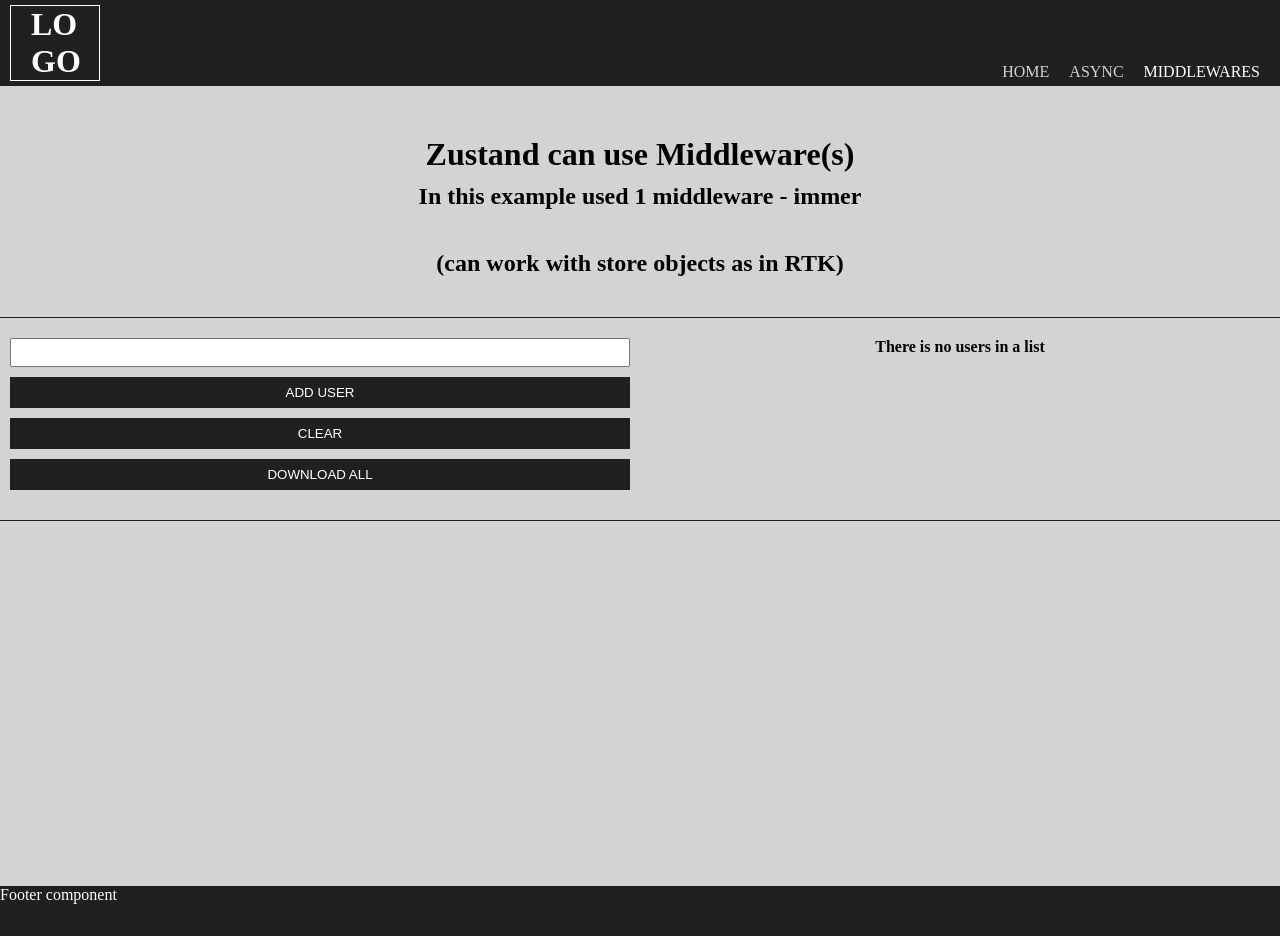
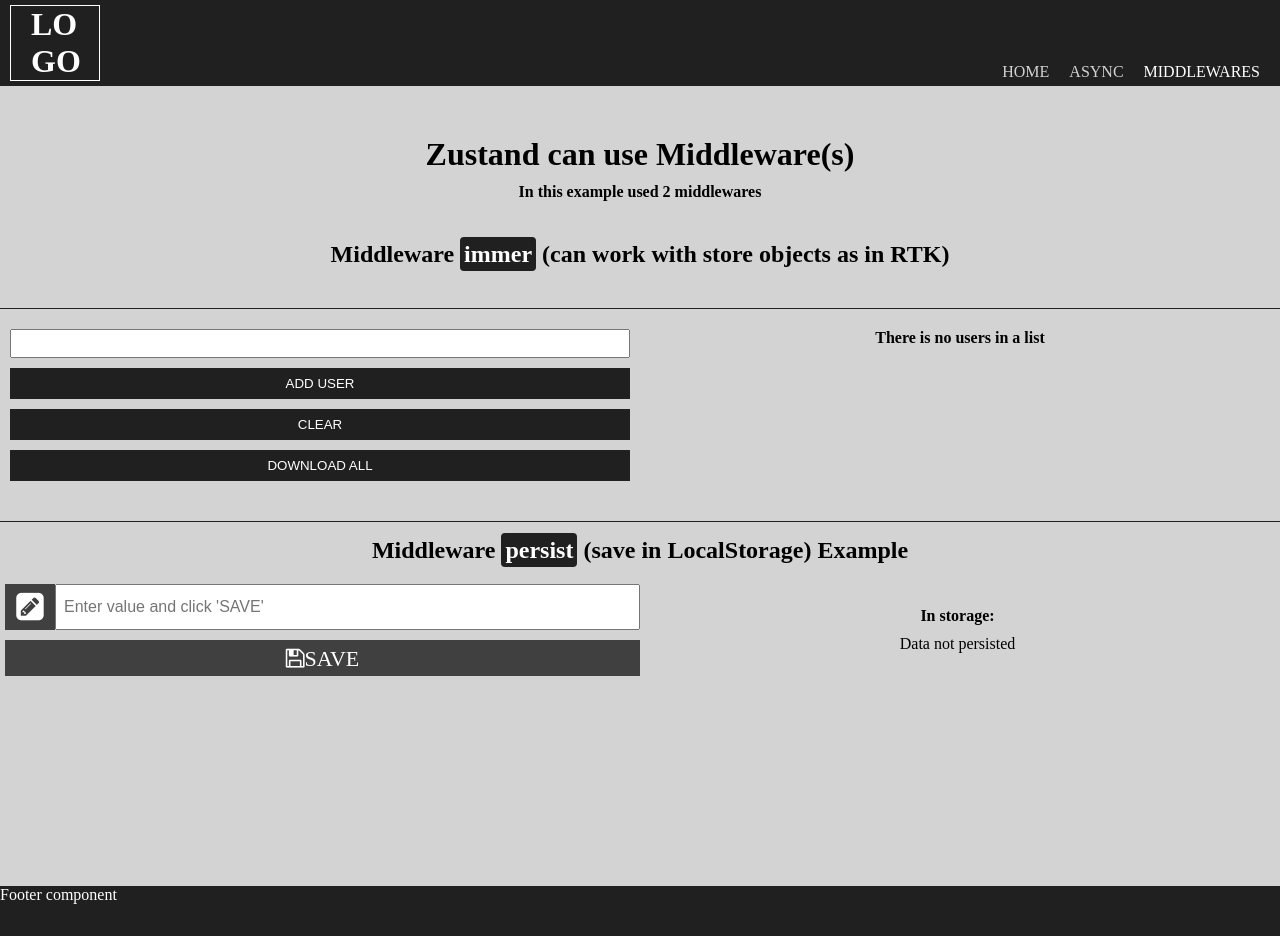
Before and after one commit to VVP8126/zustand_basis, a React (Create React App) app: page /middlewares in a window 1280 px wide. Built offline with nearby package versions, Linux system fonts and the light colour scheme.

Commit message:
Added persist middleware

```diff
--- a/public/index.html
+++ b/public/index.html
@@ -8,6 +8,10 @@
     <meta name="description" content="Web site created using create-react-app" />
     <link rel="apple-touch-icon" href="%PUBLIC_URL%/logo192.png" />
     <link rel="manifest" href="%PUBLIC_URL%/manifest.json" />
+    <link
+      rel="stylesheet"
+      href="https://cdnjs.cloudflare.com/ajax/libs/font-awesome/4.7.0/css/font-awesome.min.css"
+    />
     <title>React App</title>
   </head>
   <body>
--- a/src/pages/Middlewares.tsx
+++ b/src/pages/Middlewares.tsx
@@ -1,10 +1,22 @@
-import React, { ChangeEvent } from 'react';
-import { useUsersWithMiddlewaresStore } from '../store/middlewares/userWithMiddlewaresStore';
+import React, { ChangeEvent, MouseEvent } from 'react';
+import { useUsersImmerMiddlewaresStore } from '../store/middlewares/userImmerMiddlewaresStore';
+import { useUsersPersistMiddlewaresStore } from '../store/middlewares/userPersistMiddlewaresStore';
 
 const Middlewares: React.FC = () => {
-  const { users, isLoading, error, addUser, clear, fetchUsers } = useUsersWithMiddlewaresStore();
+  const { users, isLoading, error, addUser, clear, fetchUsers } = useUsersImmerMiddlewaresStore();
+  const { data, save, remove } = useUsersPersistMiddlewaresStore();
 
   const [val, setVal] = React.useState('');
+  const [dataPersited, setDataPersited] = React.useState('');
+
+  const onSaveClick = (e: MouseEvent<HTMLButtonElement>) => {
+    save(dataPersited);
+  };
+
+  const onDataChange = (e: ChangeEvent<HTMLInputElement>) => {
+    const userInput = e.target.value;
+    setDataPersited(userInput);
+  };
 
   const onInputChange = (e: ChangeEvent<HTMLInputElement>) => {
     const userInput = e.target.value;
@@ -24,8 +36,12 @@ const Middlewares: React.FC = () => {
     <div className="wrapper">
       <div className="main">
         <h1 className="main__title">Zustand can use Middleware(s)</h1>
-        <h2 className="main__title">In this example used 1 middleware - immer</h2>
-        <h2 className="main__title">(can work with store objects as in RTK)</h2>
+        <h4 className="main__title">In this example used 2 middlewares</h4>
+        <h2 className="main__title">
+          {' '}
+          Middleware <span className="persist__selected">immer</span> (can work with store objects
+          as in RTK)
+        </h2>
         <div className="main__users">
           <div className="main__add-user">
             <input value={val} onChange={onInputChange} className="main_input" />
@@ -35,7 +51,7 @@ const Middlewares: React.FC = () => {
             <button onClick={clear} className="main_btn">
               CLEAR
             </button>
-            <button onClick={fetchUsers} className="main_btn">
+            <button onClick={fetchUsers} className="main_btn mb-10">
               DOWNLOAD ALL
             </button>
             {isLoading && <h4>Loading...</h4>}
@@ -64,6 +80,41 @@ const Middlewares: React.FC = () => {
             )}
           </ul>
         </div>
+        <div className="middleware__persist">
+          <h2 className="middleware__persist-title">
+            Middleware <span className="persist__selected">persist</span> (save in LocalStorage)
+            Example
+          </h2>
+          <div className="middleware__persist-container">
+            <div className="middleware__persist-left">
+              <div className="middleware__persist-save-block">
+                <i className="fa fa-pencil-square fa-2x middleware__persist-icon"></i>
+                <input
+                  className="middleware__persist-input-field"
+                  type="text"
+                  placeholder="Enter value and click 'SAVE'"
+                  onChange={onDataChange}
+                />
+              </div>
+              <button className="middleware__persist-btn" onClick={onSaveClick}>
+                <i className="fa fa-save fa-2x">&#127;SAVE</i>
+              </button>
+            </div>
+            <div className="middleware__persist-check-block">
+              <h4>In storage:</h4>
+              {data ? (
+                <div className="w-100 p-5">
+                  <p>{localStorage.getItem('persistedData')}</p>
+                  <button className="middleware__persist-btn" onClick={(e) => remove()}>
+                    <i className="fa fa-remove fa-2x">&#127;REMOVE</i>
+                  </button>
+                </div>
+              ) : (
+                <p>Data not persisted</p>
+              )}
+            </div>
+          </div>
+        </div>
       </div>
     </div>
   );
--- a/src/store/middlewares/userWithMiddlewaresStore.ts
+++ b/src/store/middlewares/userImmerMiddlewaresStore.ts
@@ -2,7 +2,7 @@ import { User } from '../../types/User';
 import { create } from 'zustand';
 import { immer } from 'zustand/middleware/immer'; // can work with store objects as in RTK
 
-interface UsersWithMiddlewaresState {
+interface UsersImmerMiddlewaresState {
   users: User[];
   isLoading: boolean;
   error: string;
@@ -11,7 +11,7 @@ interface UsersWithMiddlewaresState {
   fetchUsers: () => void;
 }
 
-export const useUsersWithMiddlewaresStore = create<UsersWithMiddlewaresState>()(
+export const useUsersImmerMiddlewaresStore = create<UsersImmerMiddlewaresState>()(
   immer((set) => ({
     users: [],
     isLoading: false,
--- /dev/null
+++ b/src/store/middlewares/userPersistMiddlewaresStore.ts
@@ -0,0 +1,44 @@
+import { create } from 'zustand';
+import { persist } from 'zustand/middleware';
+
+/*
+// Original example
+
+interface BearState {
+  bears: number;
+  increase: (by: number) => void;
+}
+
+export const useBearStore = create<BearState>()(
+  devtools(
+    persist(
+      (set) => ({
+        bears: 0,
+        increase: (by) => set((state) => ({ bears: state.bears + by })),
+      }),
+      { name: 'bears' },
+    ),
+  ),
+);
+*/
+
+interface UserState {
+  data: string;
+  save: (usr: string) => void;
+  remove: () => void;
+}
+
+export const useUsersPersistMiddlewaresStore = create<UserState>()(
+  // By default 'persist' middleware uses localStorage
+  persist(
+    (set) => ({
+      data: '',
+      save: (dt) => set(() => ({ data: dt })),
+      remove: () => set(() => ({ data: '' })),
+    }),
+    {
+      name: 'persistedData', // name of the item in the storage (must be unique)
+      /* storage: createJSONStorage(() => sessionStorage), */ // (optional) by default, 'localStorage' is used
+    },
+  ),
+);
--- a/src/styles/App.css
+++ b/src/styles/App.css
@@ -107,7 +107,8 @@ body {
 .main__description > p {
   padding-bottom: 10px;
 }
-.main__selected {
+.main__selected,
+.persist__selected {
   background-color: #202020;
   color: #fff;
   padding: 4px;
@@ -146,3 +147,66 @@ body {
 }
 
 /* For middleware example */
+.mb-10 {
+  margin-bottom: 10px;
+}
+.middleware__persist-title {
+  text-align: center;
+  padding: 15px 0;
+}
+.middleware__persist-container {
+  display: grid;
+  grid-template-columns: repeat(2, 1fr);
+  padding: 5px;
+  margin-bottom: 10px;
+}
+.middleware__persist-left {
+  display: flex;
+  flex-direction: column;
+  gap: 10px;
+}
+.middleware__persist-save-block {
+  display: flex;
+}
+.middleware__persist-icon {
+  padding: 7px;
+  background: #404040;
+  color: #fff;
+  min-width: 50px;
+  text-align: center;
+}
+.middleware__persist-input-field {
+  width: 100%;
+  padding: 7px;
+  font-size: 16px;
+  outline: none;
+}
+.middleware__persist-input-field:focus {
+  border: 2px solid #404040;
+}
+.middleware__persist-btn {
+  background-color: #404040;
+  color: white;
+  padding: 7px 20px;
+  font-size: 11px;
+  border: none;
+  cursor: pointer;
+  width: 100%;
+  opacity: 1;
+}
+.middleware__persist-btn:hover {
+  opacity: 0.8;
+}
+.middleware__persist-check-block {
+  display: flex;
+  justify-content: center;
+  align-items: center;
+  flex-direction: column;
+  gap: 10px;
+}
+.w-100 {
+  width: 100%;
+}
+.p-5 {
+  padding: 5px;
+}
```
